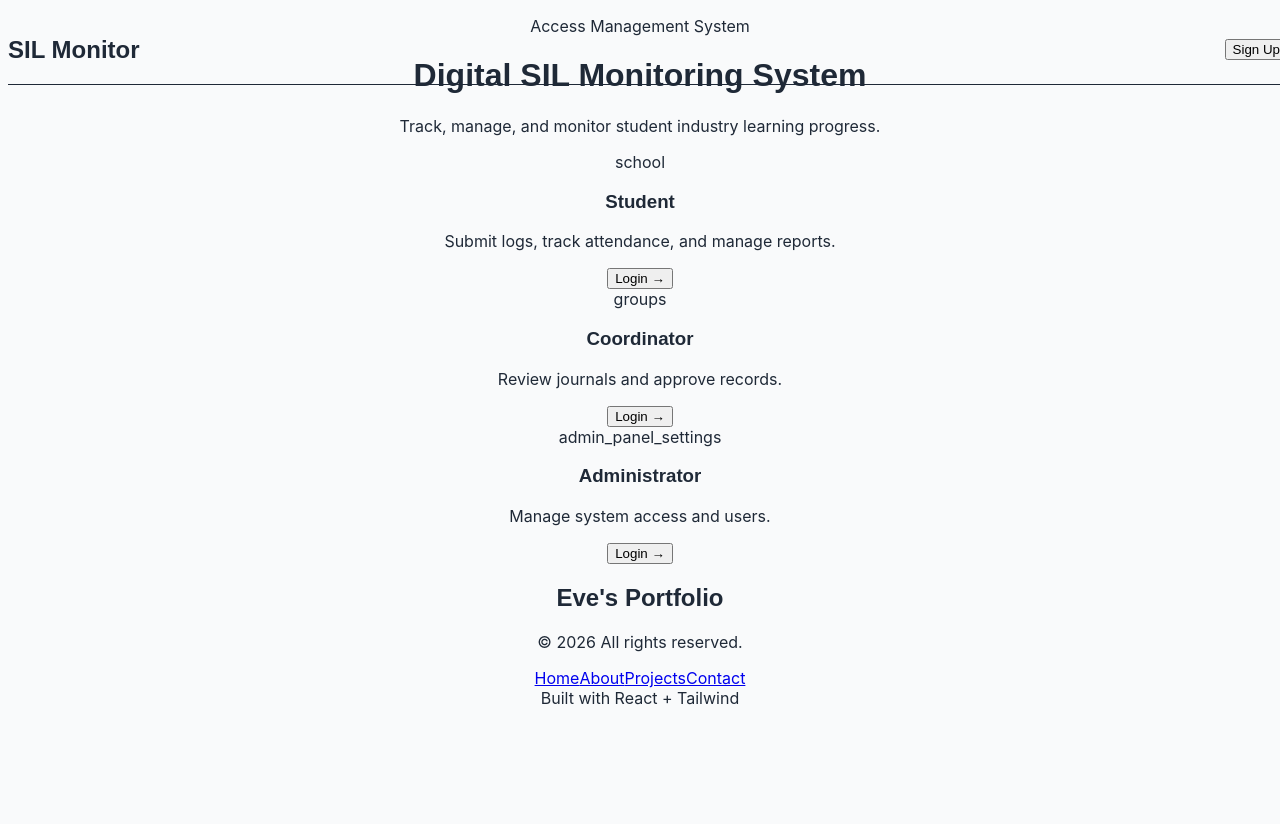
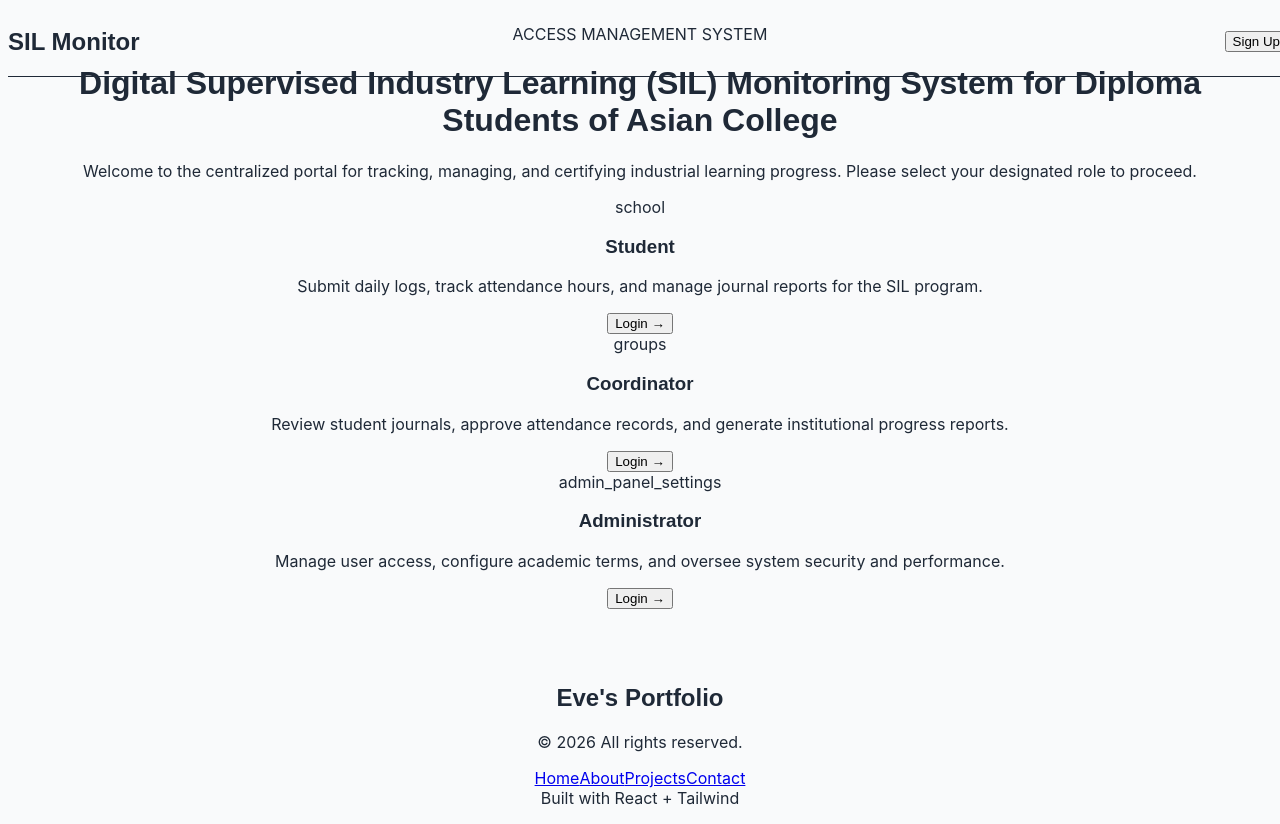
Before and after one commit to edfaburada/websyst-faburada, a React (Vite) app: page / in a window 1280 px wide. Built offline with nearby package versions, Linux system fonts and the light colour scheme.

Commit message:
landing page: add a new section for the features of the product

```diff
--- a/src/pages/landing/Landing.tsx
+++ b/src/pages/landing/Landing.tsx
@@ -4,51 +4,60 @@ import Footer from "../../Footer";
 
 export default function Landing() {
   return (
-    <div className="bg-gray-50 min-h-screen">
+    <div className="min-h-screen bg-gradient-to-b from-gray-50 to-gray-100 flex flex-col">
 
       <Navbar />
 
-      <main className="pt-28 px-6 max-w-6xl mx-auto">
+      {/* HERO SECTION */}
+      <main className="flex-1 pt-28 px-6 max-w-6xl mx-auto">
 
         <div className="text-center mb-16">
-          <p className="text-emerald-500 font-medium">
+
+          {/* small label */}
+          <p className="text-blue-600 font-semibold tracking-widest text-xs uppercase">
             Access Management System
           </p>
 
-          <h1 className="text-4xl font-bold mt-4 mb-4">
-            Digital SIL Monitoring System
+          {/* title */}
+          <h1 className="text-3xl md:text-5xl font-bold mt-4 mb-4 leading-tight">
+            Digital Supervised Industry Learning (SIL) Monitoring System for Diploma Students of Asian College
           </h1>
 
-          <p className="text-gray-500 max-w-xl mx-auto">
-            Track, manage, and monitor student industry learning progress.
+          {/* subtitle */}
+          <p className="text-gray-500 max-w-2xl mx-auto">
+            Welcome to the centralized portal for tracking, managing, and certifying industrial learning progress.
+            Please select your designated role to proceed.
           </p>
         </div>
 
+        {/* ROLE CARDS */}
         <div className="grid md:grid-cols-3 gap-6">
 
           <RoleCard
             icon="school"
             title="Student"
-            description="Submit logs, track attendance, and manage reports."
+            description="Submit daily logs, track attendance hours, and manage journal reports for the SIL program."
           />
 
           <RoleCard
             icon="groups"
             title="Coordinator"
-            description="Review journals and approve records."
+            description="Review student journals, approve attendance records, and generate institutional progress reports."
           />
 
           <RoleCard
             icon="admin_panel_settings"
             title="Administrator"
-            description="Manage system access and users."
+            description="Manage user access, configure academic terms, and oversee system security and performance."
           />
 
         </div>
 
       </main>
 
+      {/* FOOTER */}
       <Footer />
+
     </div>
   );
 }
```
